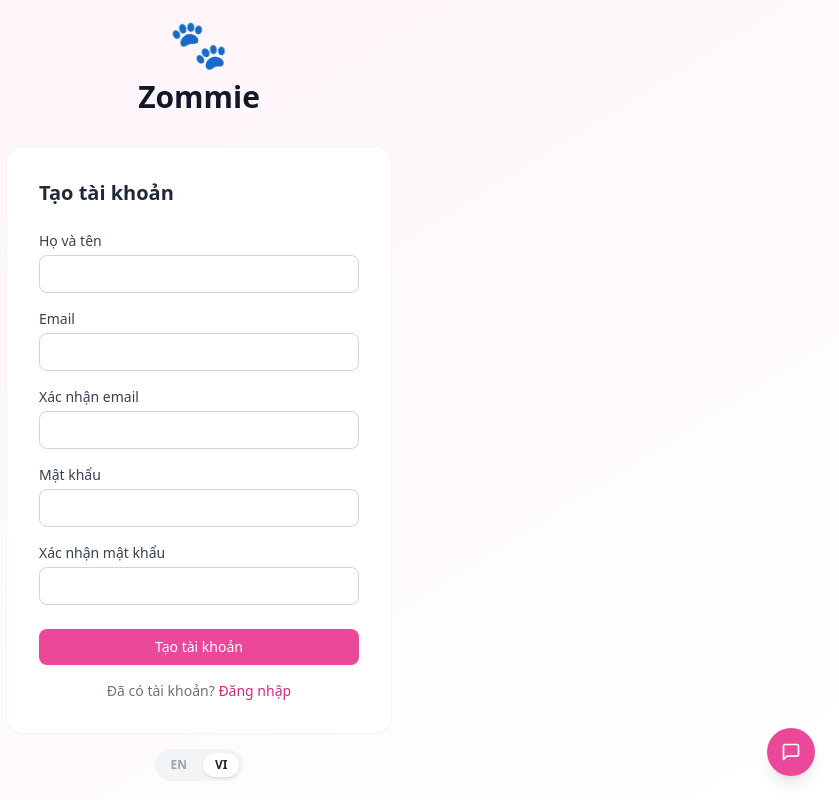
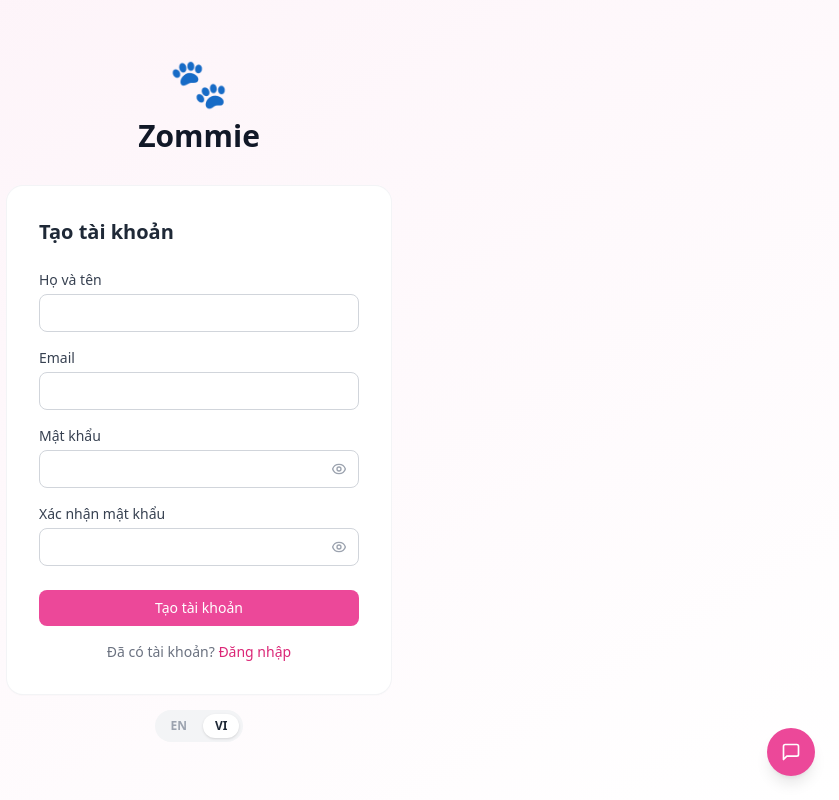
Before and after one commit to hiiaman/web, a React (Vite) app: page /register in a window 1280 px wide. Shown: the whole page, without its empty margins (441-1280 px from the left). Built offline with nearby package versions, Linux system fonts and the light colour scheme; no server answers.

Commit message:
Fix form login and register and logout function

```diff
--- a/src/features/auth/components/LoginForm.tsx
+++ b/src/features/auth/components/LoginForm.tsx
@@ -64,6 +64,7 @@ export function LoginForm() {
         onChange={(e) => setForm((f) => ({ ...f, password: e.target.value }))}
         required
         autoComplete="current-password"
+        showPasswordToggle
       />
 
       {!isDev && (
--- a/src/features/auth/pages/RegisterPage.tsx
+++ b/src/features/auth/pages/RegisterPage.tsx
@@ -19,7 +19,6 @@ export default function RegisterPage() {
   const [form, setForm] = useState({
     full_name: "",
     email: "",
-    confirmEmail: "",
     password: "",
     confirmPassword: "",
   });
@@ -52,7 +51,6 @@ export default function RegisterPage() {
     const next: Partial<typeof form> = {};
     if (!form.full_name.trim()) next.full_name = t("auth.fullName") + " is required";
     if (!form.email.trim()) next.email = t("auth.email") + " is required";
-    if (form.email !== form.confirmEmail) next.confirmEmail = t("auth.emailMismatch");
     if (form.password.length < 8) next.password = t("auth.passwordTooShort");
     if (form.password !== form.confirmPassword) next.confirmPassword = t("auth.passwordMismatch");
     setErrors(next);
@@ -100,21 +98,13 @@ export default function RegisterPage() {
                 required
               />
               <Input
-                label={t("auth.confirmEmail")}
-                type="email"
-                value={form.confirmEmail}
-                onChange={set("confirmEmail")}
-                error={errors.confirmEmail}
-                autoComplete="email"
-                required
-              />
-              <Input
                 label={t("auth.password")}
                 type="password"
                 value={form.password}
                 onChange={set("password")}
                 error={errors.password}
                 autoComplete="new-password"
+                showPasswordToggle
                 required
               />
               <Input
@@ -124,6 +114,7 @@ export default function RegisterPage() {
                 onChange={set("confirmPassword")}
                 error={errors.confirmPassword}
                 autoComplete="new-password"
+                showPasswordToggle
                 required
               />
 
--- a/src/services/auth/sessionService.ts
+++ b/src/services/auth/sessionService.ts
@@ -9,7 +9,12 @@ import { API } from "@services/api/endpoints";
 export const sessionService = {
   async logout(): Promise<void> {
     try {
-      await apiClient.post(API.AUTH_LOGOUT);
+      const refreshToken = tokenService.getRefreshToken();
+      if (refreshToken) {
+        await apiClient.post(API.AUTH_LOGOUT, { refresh_token: refreshToken });
+      }
+    } catch {
+      // ignore API errors — always clear local tokens
     } finally {
       tokenService.clearTokens();
     }
--- a/src/shared/components/ui/Input/Input.tsx
+++ b/src/shared/components/ui/Input/Input.tsx
@@ -1,12 +1,18 @@
-import type { InputHTMLAttributes } from "react";
+import { useState, type InputHTMLAttributes } from "react";
 
 interface Props extends InputHTMLAttributes<HTMLInputElement> {
   label?: string;
   error?: string;
+  showPasswordToggle?: boolean;
 }
 
-export function Input({ label, error, className = "", id, ...rest }: Props) {
+export function Input({ label, error, className = "", id, showPasswordToggle, type, ...rest }: Props) {
   const inputId = id ?? label?.toLowerCase().replace(/\s+/g, "-");
+  const [visible, setVisible] = useState(false);
+
+  const inputType = showPasswordToggle && type === "password"
+    ? (visible ? "text" : "password")
+    : type;
 
   return (
     <div className="flex flex-col gap-1">
@@ -15,11 +21,14 @@ export function Input({ label, error, className = "", id, ...rest }: Props) {
           {label}
         </label>
       )}
+      <div className="relative">
         <input
           id={inputId}
+          type={inputType}
           className={[
-          "rounded-lg border px-3 py-2 text-sm outline-none transition-colors",
+            "w-full rounded-lg border px-3 py-2 text-sm outline-none transition-colors",
             "placeholder:text-gray-400",
+            showPasswordToggle ? "pr-10" : "",
             error
               ? "border-red-400 focus:ring-2 focus:ring-red-400"
               : "border-gray-300 focus:border-brand-500 focus:ring-2 focus:ring-brand-500/20",
@@ -27,6 +36,26 @@ export function Input({ label, error, className = "", id, ...rest }: Props) {
           ].join(" ")}
           {...rest}
         />
+        {showPasswordToggle && type === "password" && (
+          <button
+            type="button"
+            onClick={() => setVisible((v) => !v)}
+            className="absolute inset-y-0 right-0 flex items-center pr-3 text-gray-400 hover:text-gray-600"
+            tabIndex={-1}
+          >
+            {visible ? (
+              <svg className="h-4 w-4" fill="none" stroke="currentColor" strokeWidth={2} viewBox="0 0 24 24">
+                <path strokeLinecap="round" strokeLinejoin="round" d="M13.875 18.825A10.05 10.05 0 0112 19c-4.478 0-8.268-2.943-9.543-7a9.97 9.97 0 011.563-3.029m5.858.908a3 3 0 114.243 4.243M9.878 9.878l4.242 4.242M9.88 9.88l-3.29-3.29m7.532 7.532l3.29 3.29M3 3l3.59 3.59m0 0A9.953 9.953 0 0112 5c4.478 0 8.268 2.943 9.543 7a10.025 10.025 0 01-4.132 5.411m0 0L21 21" />
+              </svg>
+            ) : (
+              <svg className="h-4 w-4" fill="none" stroke="currentColor" strokeWidth={2} viewBox="0 0 24 24">
+                <path strokeLinecap="round" strokeLinejoin="round" d="M15 12a3 3 0 11-6 0 3 3 0 016 0z" />
+                <path strokeLinecap="round" strokeLinejoin="round" d="M2.458 12C3.732 7.943 7.523 5 12 5c4.478 0 8.268 2.943 9.542 7-1.274 4.057-5.064 7-9.542 7-4.477 0-8.268-2.943-9.542-7z" />
+              </svg>
+            )}
+          </button>
+        )}
+      </div>
       {error && <p className="text-xs text-red-500">{error}</p>}
     </div>
   );
```
Lines whose indentation alone changed are shown as unchanged.
